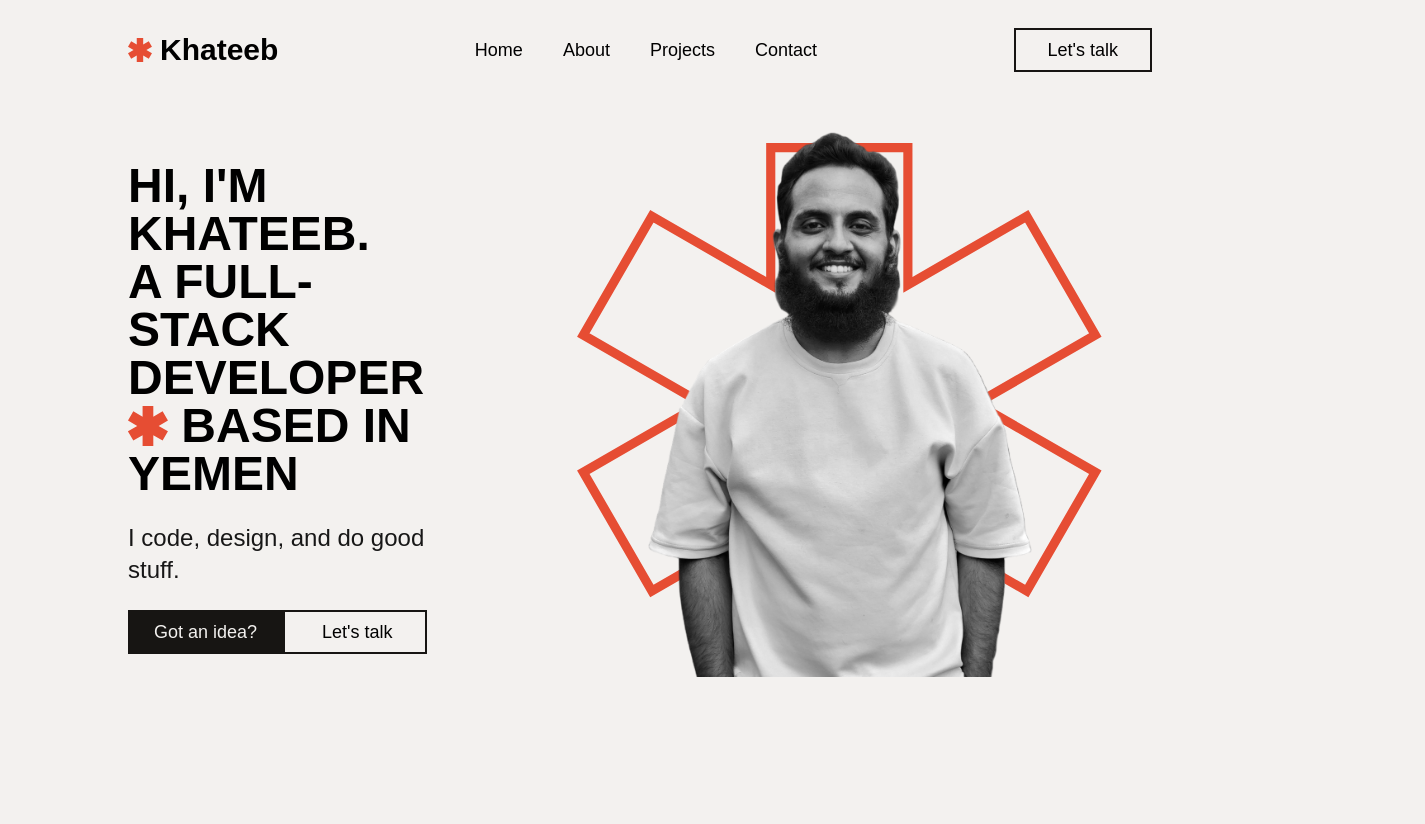
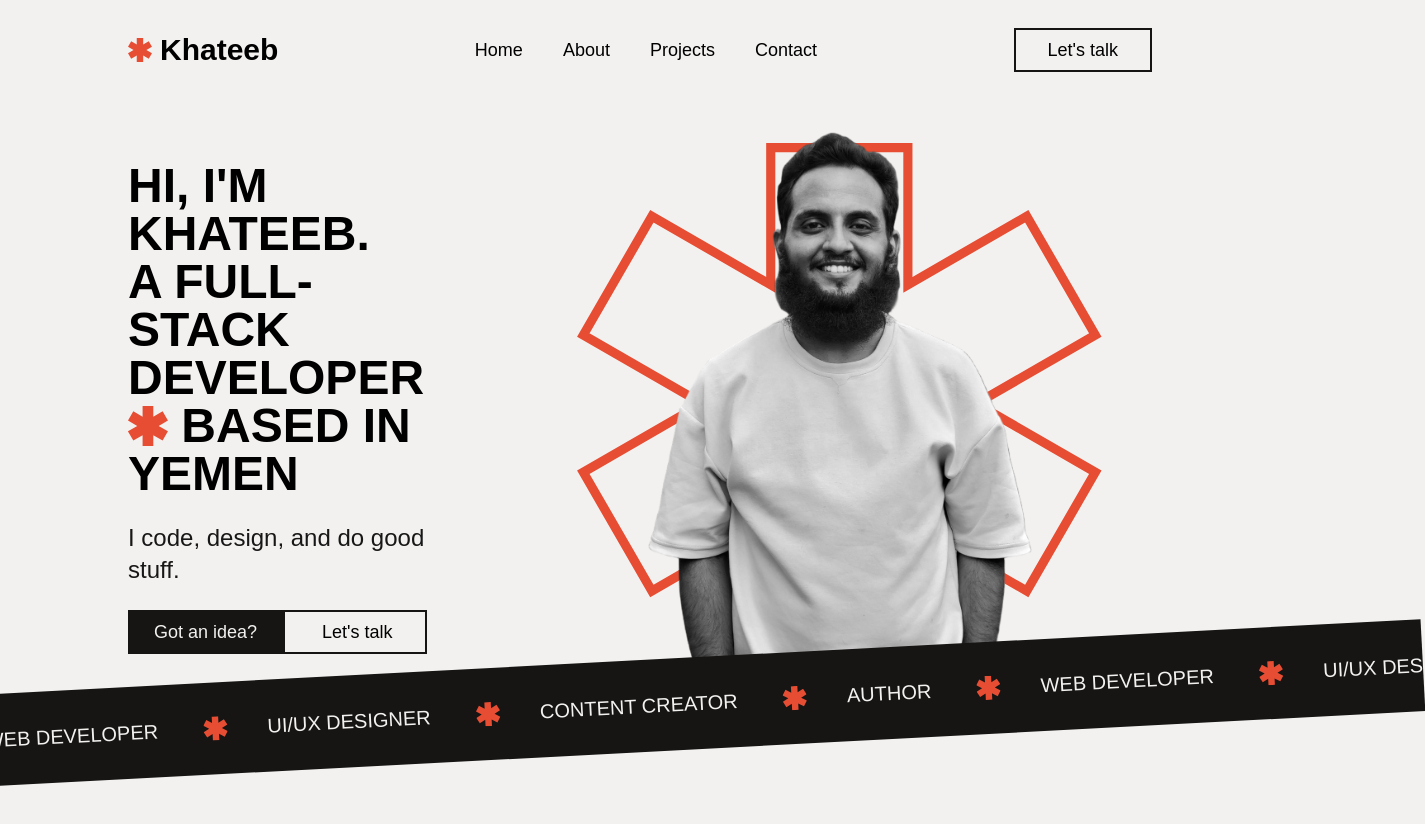
Before and after one commit to khateeboveskey/khateeboveskey.github.io, a Vue app: page / in a window 1280 px wide. Shown: the top 824 px of the page, 1425 px wide, since content can reach past the window. Before the commit the page ends 800 px from the top, so only its background shows below. Built offline with nearby package versions, Linux system fonts and the light colour scheme; a web font is replaced by a local one.

Commit message:
add TitlesBar component

```diff
--- a/index.html
+++ b/index.html
@@ -9,7 +9,7 @@
   <link rel="stylesheet" href="./src/assets/style.css">
 </head>
 
-<body class="font-sans bg-accent-background *:duration-300 *:transition-all">
+<body class="font-sans bg-accent-background *:duration-300 *:transition-all overflow-x-hidden h-[5000px]">
   <div id="app"></div>
   <script type="module" src="/src/main.ts"></script>
 </body>
--- a/src/App.vue
+++ b/src/App.vue
@@ -1,9 +1,11 @@
 <template>
 	<HeaderComp />
 	<HeroSection />
+	<TitlesBar />
 </template>
 
 <script setup lang="ts">
 import HeaderComp from '@/components/HeaderComp.vue';
 import HeroSection from '@/components/HeroSection.vue';
+import TitlesBar from '@/components/TitlesBar.vue';
 </script>
--- a/src/components/HeroSection.vue
+++ b/src/components/HeroSection.vue
@@ -21,7 +21,7 @@
 			<img
 				src="@/assets/me.png"
 				alt="Me"
-				class="relative z-10 mx-auto w-full max-w-[300px] saturate-0 sm:max-w-[300px] md:max-w-sm" />
+				class="relative mx-auto w-full max-w-[300px] saturate-0 sm:max-w-[300px] md:max-w-sm" />
 		</div>
 	</section>
 </template>
--- /dev/null
+++ b/src/components/TitlesBar.vue
@@ -0,0 +1,38 @@
+<template>
+	<div
+		class="bg-accent-foreground text-accent-background z-20 w-screen -translate-x-4 -translate-y-12 scale-x-125 -rotate-[3deg] overflow-hidden py-4 text-base uppercase sm:py-6 sm:text-lg md:py-8 md:text-xl">
+		<div
+			class="scale-x-80 whitespace-nowrap"
+			:style="{ transform: `translateX(${scrollPosition}px)` }"
+			style="transition-duration: 0ms">
+			<template v-for="(title, index) in duplicatedTitles" :key="index">
+				{{ title }}
+				<MyLogo class="mx-4 inline-block h-4 -translate-y-0.5 sm:mx-6 sm:h-5 md:mx-10 md:h-6" />
+			</template>
+		</div>
+	</div>
+</template>
+
+<script setup lang="ts">
+import MyLogo from '@/components/MyLogo.vue';
+import { ref, onMounted, onUnmounted, computed } from 'vue';
+
+const titles = ['Web Developer', 'UI/UX Designer', 'Content Creator', 'Author'];
+const scrollPosition = ref(0);
+const duplicatedTitles = computed(() => [...titles, ...titles, ...titles]);
+
+const handleScroll = () => {
+	scrollPosition.value = -window.scrollY * 0.5;
+	if (scrollPosition.value <= -1000) {
+		scrollPosition.value = 0;
+	}
+};
+
+onMounted(() => {
+	window.addEventListener('scroll', handleScroll);
+});
+
+onUnmounted(() => {
+	window.removeEventListener('scroll', handleScroll);
+});
+</script>
```
